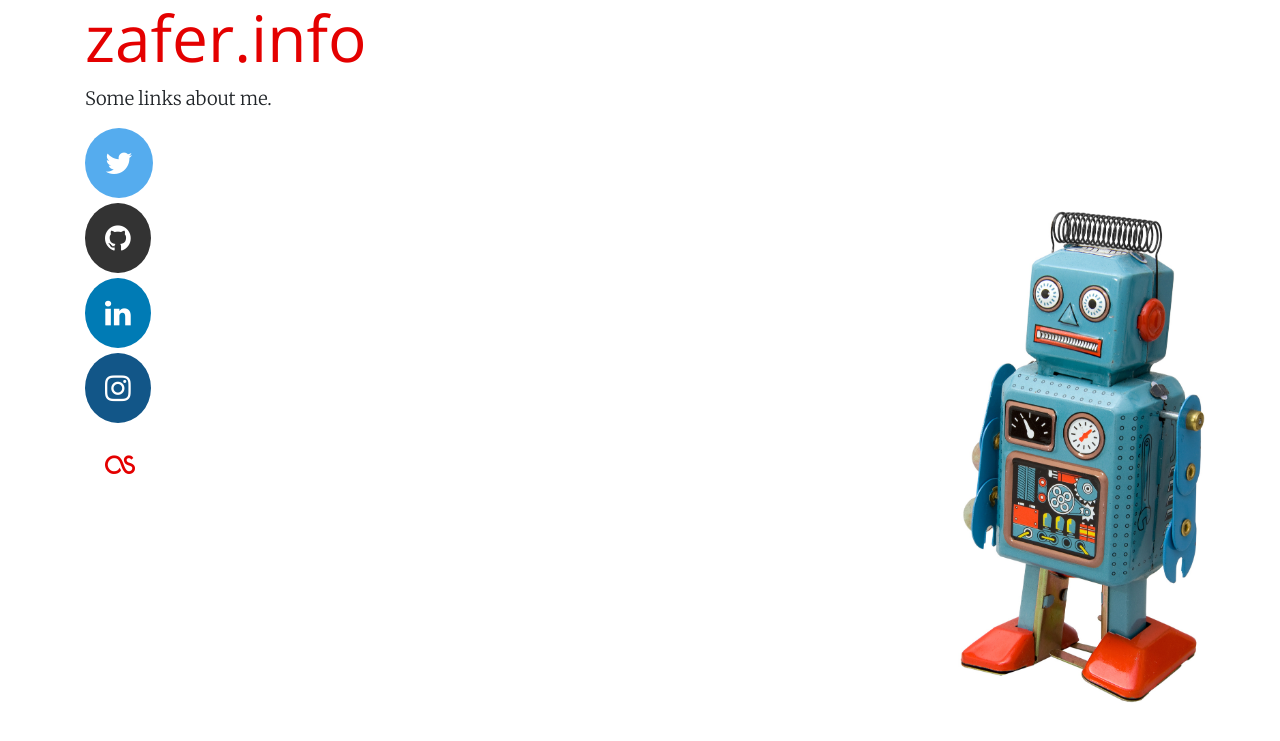
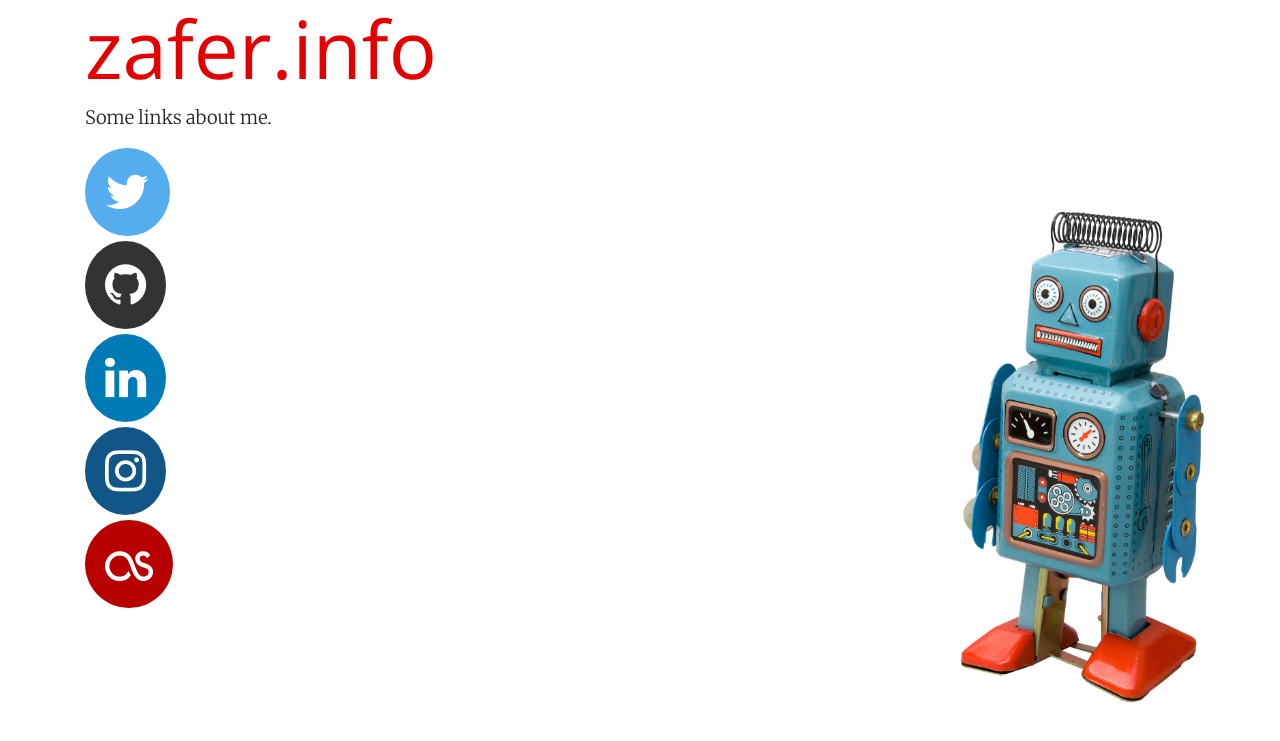
Before and after one commit to zafatar/zafer.info, a Jekyll site: the page built from index.md, in a window 1280 px wide. Shown: the top 741 px of the page. Built offline with Jekyll 4.4.1, drawn with Linux system fonts in a browser that asks for light colours; nearby versions of some CDN libraries.

Commit message:
update on responsiveness and last fm color

```diff
--- a/assets/css/style.css
+++ b/assets/css/style.css
@@ -1,6 +1,6 @@
 .robotzaf {
 	background-image:url(../images/robot_orig.jpg);
-	background-position:right center;
+	background-position:right top;
 	-webkit-background-size:cover;
 	-moz-background-size:cover;
 	-o-background-size:cover;
@@ -9,14 +9,28 @@
 	background-repeat: no-repeat;
 }
 
+@media (min-width:768px) {
+  .robotzaf {
+    background-position:right center;
+  }
+}
+
 .fa {
-    padding: 20px;
-    font-size: 30px;
+    padding: 10px;
+    font-size: 1.5rem;
     /*width: 30px;*/
     text-align: center;
     text-decoration: none;
     border-radius: 50%;
-    margin-bottom: 5px;
+    margin-bottom: 3px;
+}
+
+@media (min-width:768px) {
+  .fa {
+      padding: 20px;
+      font-size: 3rem;
+      margin-bottom: 5px;
+  }
 }
 
 /* Add a hover effect if you want */
@@ -44,3 +58,8 @@
   background: #125688;
   color: white;
 }
+
+.fa-lastfm {
+  background: #b90000;
+  color: white;
+}
```
Also changed, not shown: assets/css/custom.min.css.
